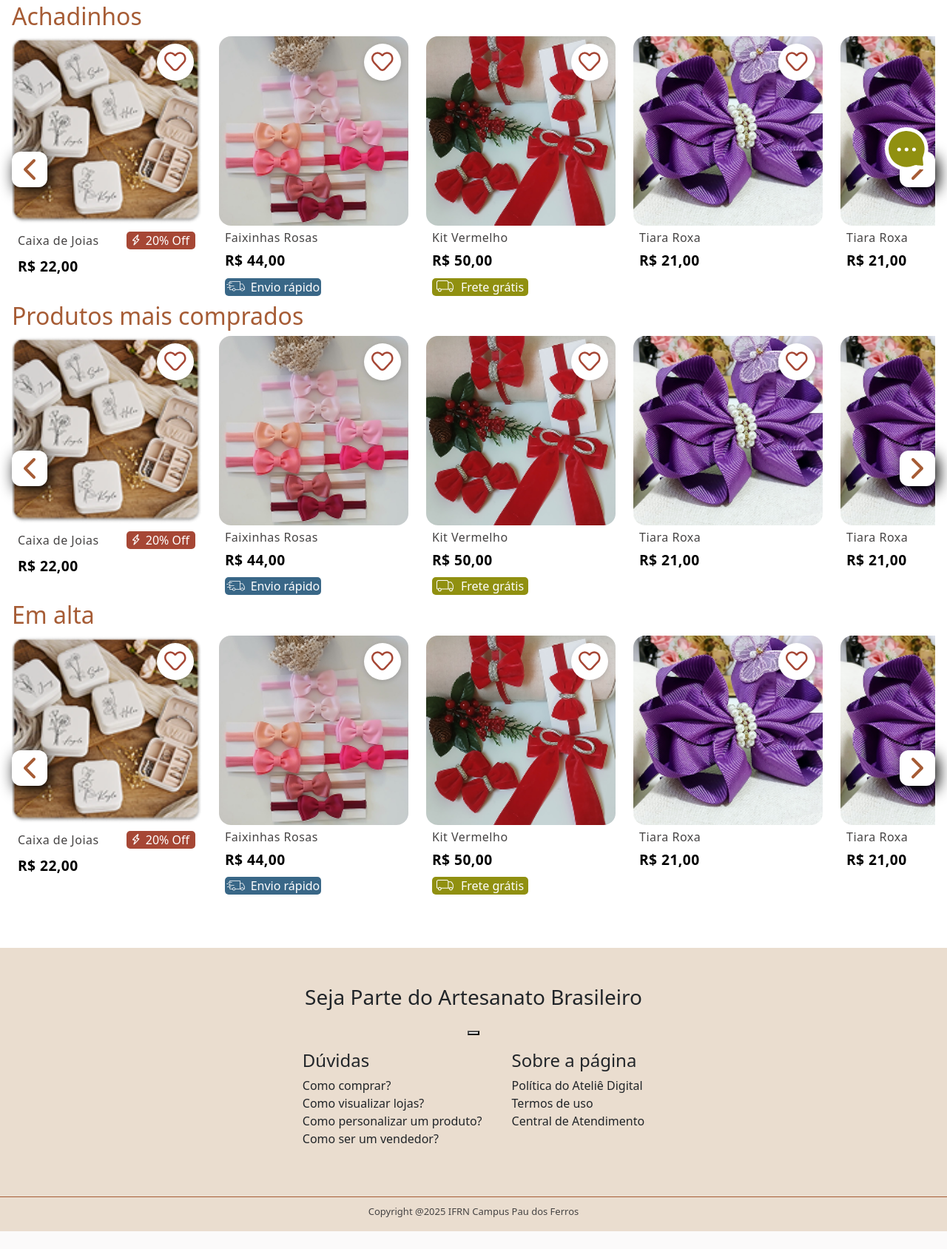
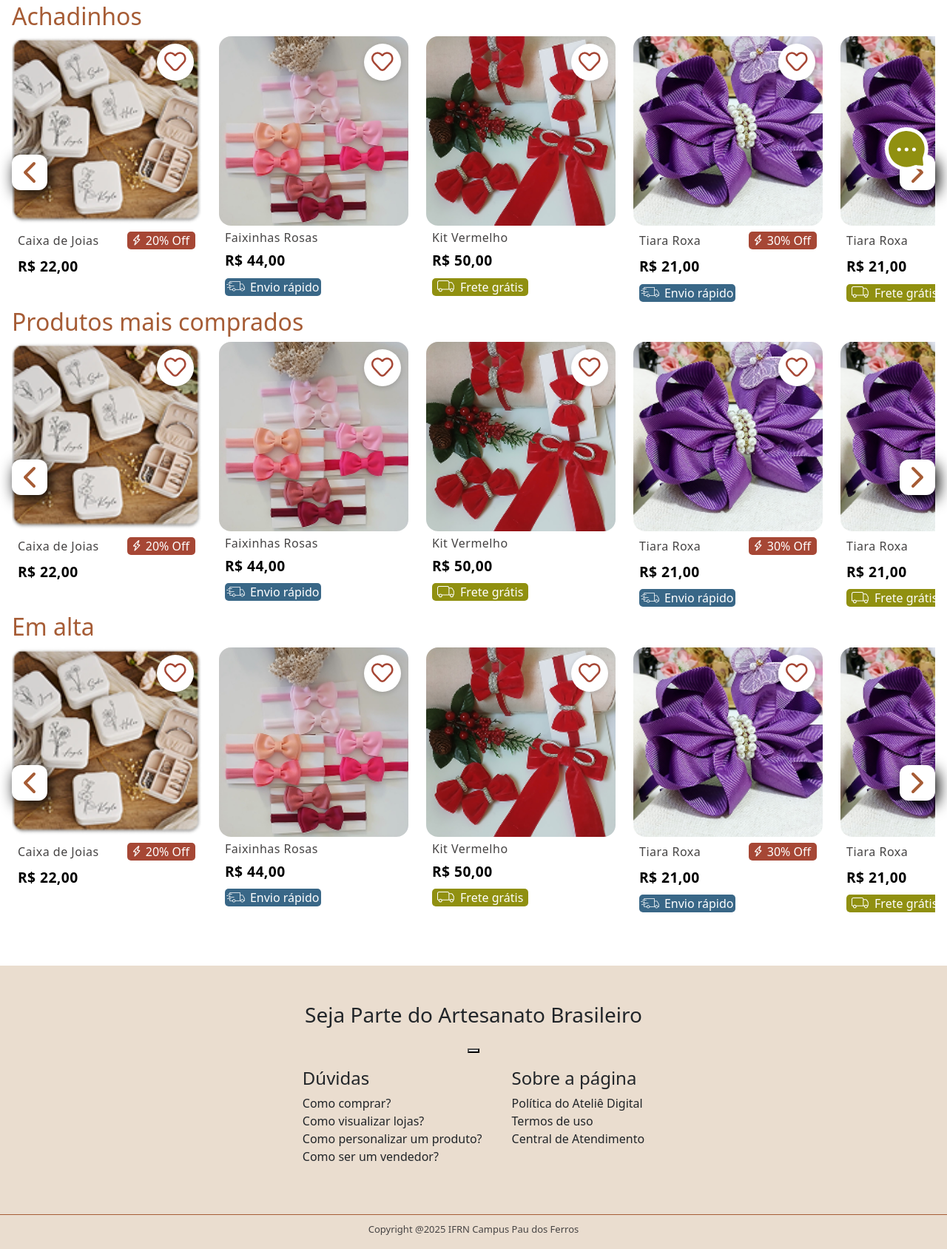
Before and after one commit to AroldoF/Atelie-Digital, a Django app: template templates/index.html in a window 1280 px wide. Shown: the part 544-2232 px from the top of the page at 74% size. Before the commit the page ends 2208 px from the top, so only its background shows below. Run offline with Django 5.2, Linux system fonts and the light colour scheme; the template is opened without the code that fills it, so the values that code supplies are empty.

Commit message:
feat: adicionando mais tags no index

```diff
--- a/apps/products/static/css/partials/card.css
+++ b/apps/products/static/css/partials/card.css
@@ -84,7 +84,7 @@
   display: flex;
   justify-content: center;
   align-items: center;
-  gap: 0.5rem;
+  gap: 0.4rem;
 
   background-color: var(--color-primary-dark);
   border-radius: 5px;
@@ -100,7 +100,7 @@
   display: flex;
   justify-content: center;
   align-items: center;
-  gap: 0.5rem;
+  gap: 0.4rem;
   width: auto;
   border-radius: 5px;
   width: 130px;
--- a/templates/partials/cardsCarousel.html
+++ b/templates/partials/cardsCarousel.html
@@ -26,16 +26,16 @@
                 {% include 'products/partials/card.html' with url='media/kit_vermelho.png' description='Kit Vermelho' price='R$ 50,00' FreteGratis=True  %}
             </div>
             <div class="card">
-                {% include 'products/partials/card.html' with url='media/tiara_roxa.png' description='Tiara Roxa' price='R$ 21,00' %}
+                {% include 'products/partials/card.html' with url='media/tiara_roxa.png' description='Tiara Roxa' off=True text=30 price='R$ 21,00' envioRapido=True %}
             </div>
             <div class="card">
-                {% include 'products/partials/card.html' with url='media/tiara_roxa.png' description='Tiara Roxa' price='R$ 21,00' %}
+                {% include 'products/partials/card.html' with url='media/tiara_roxa.png' description='Tiara Roxa' off=True text=10 price='R$ 21,00' FreteGratis=True%}
             </div>
             <div class="card">
                 {% include 'products/partials/card.html' with url='media/caixaDeJoias.png' description='Caixa de Joias' price='R$ 22,00' %}
             </div>
             <div class="card">
-                {% include 'products/partials/card.html' with url='media/caixaDeJoias.png' description='Caixa de Joias' price='R$ 22,00' %}
+                {% include 'products/partials/card.html' with url='media/caixaDeJoias.png' description='Caixa de Joias' off=True text=30 price='R$ 22,00' envioRapido=True %}
             </div>
 
         </div>
```
